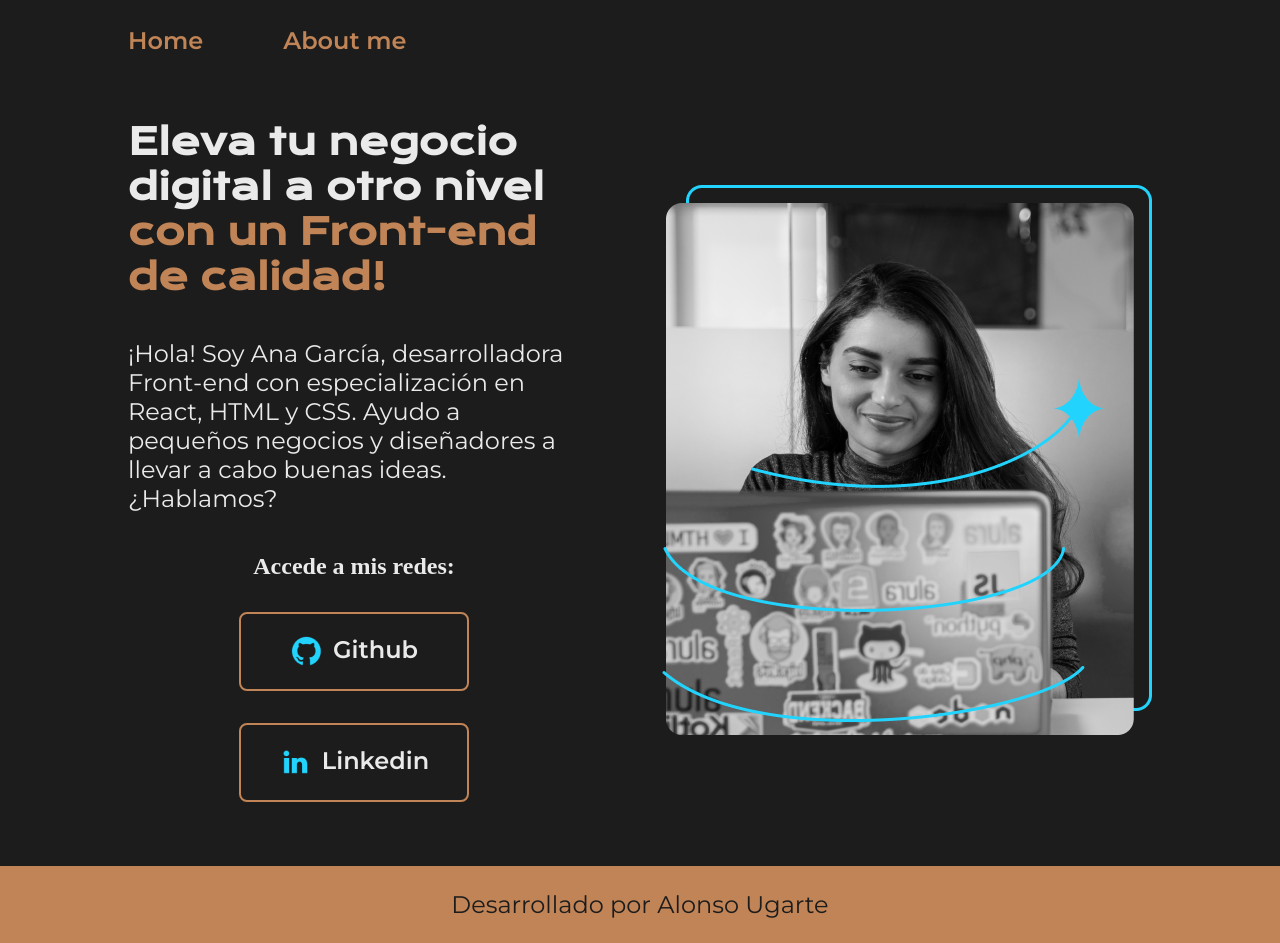
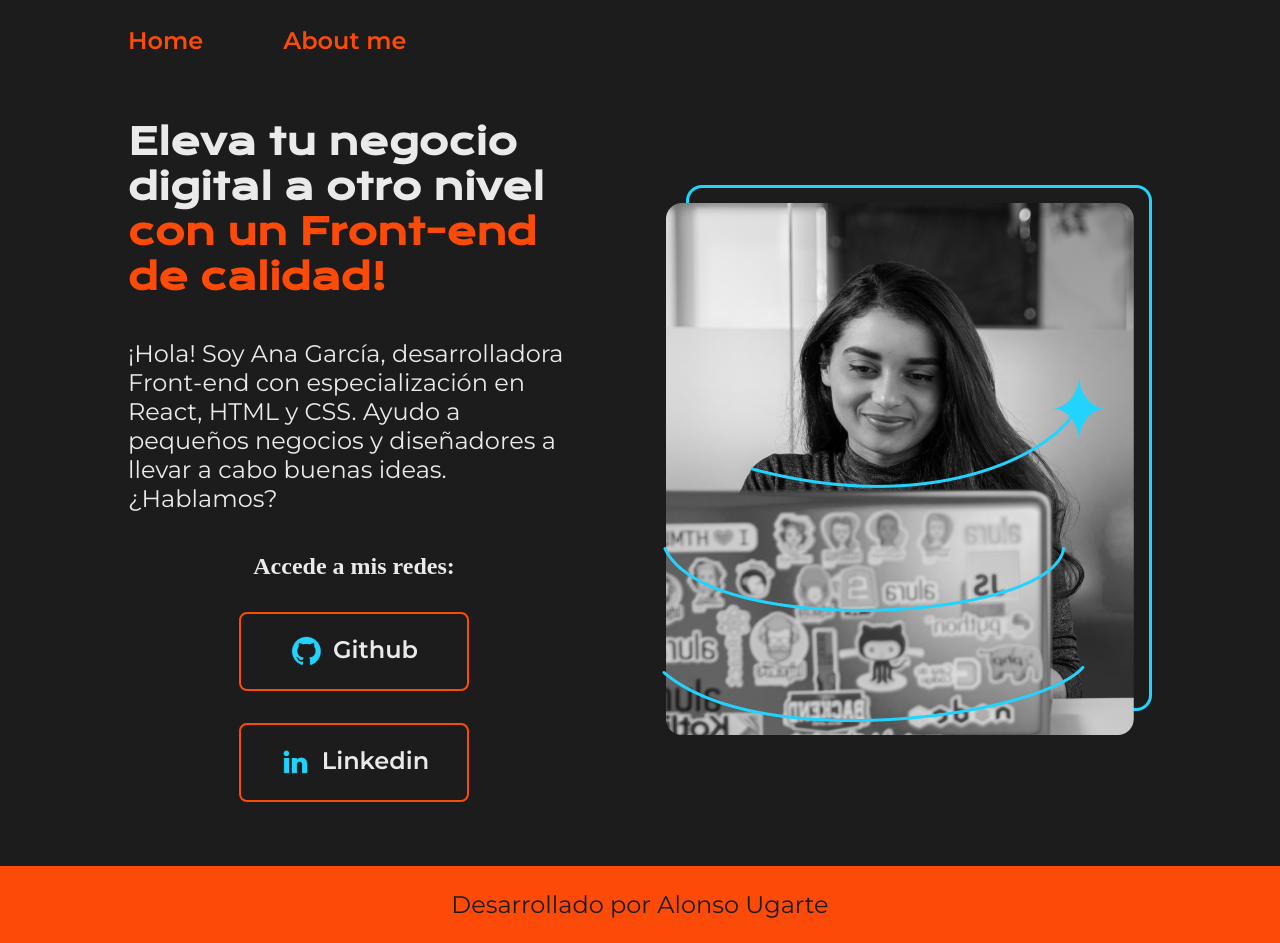
Before and after one commit to AlonsoUR/portfolio, a plain HTML site: page index.html in a window 1280 px wide. Drawn offline with nearby package versions, Linux system fonts and the light colour scheme.

Commit message:
Changed highlight color

```diff
--- a/styles/style.css
+++ b/styles/style.css
@@ -3,7 +3,7 @@
 :root{
     --color-background: #1C1C1C;  /* Charcoal Black */
     --color-text: #EAEAEA;  /* Neutral Off-White */
-    --color-highlight: #C08457;  /* Soft Bronze */
+    --color-highlight: #fc4b08;  /* Soft Bronze */
     --color-hover: #A35D3B;  /* Deep Bronze */
 
     --font-monserrat: "Montserrat", sans-serif;
```
